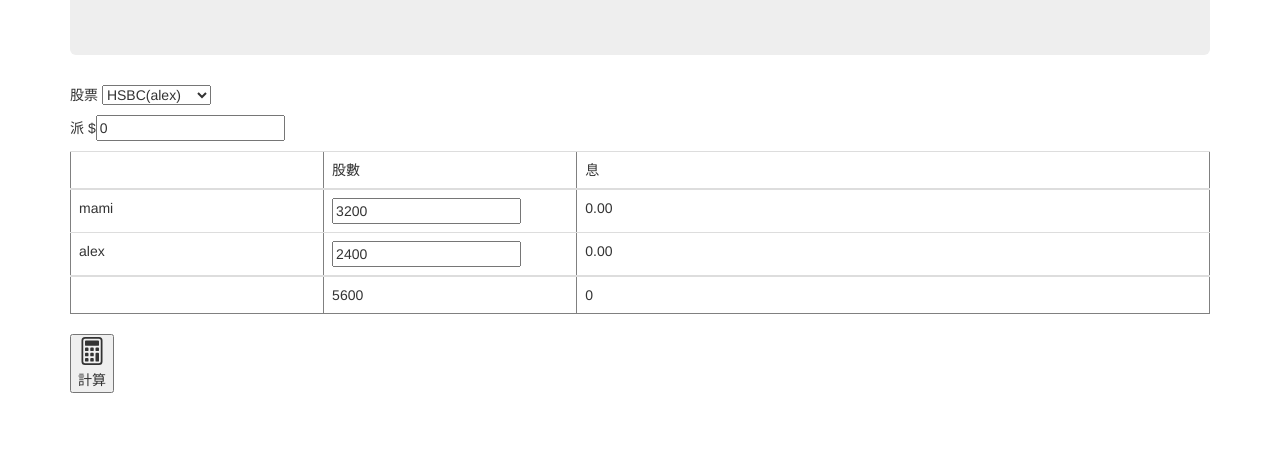
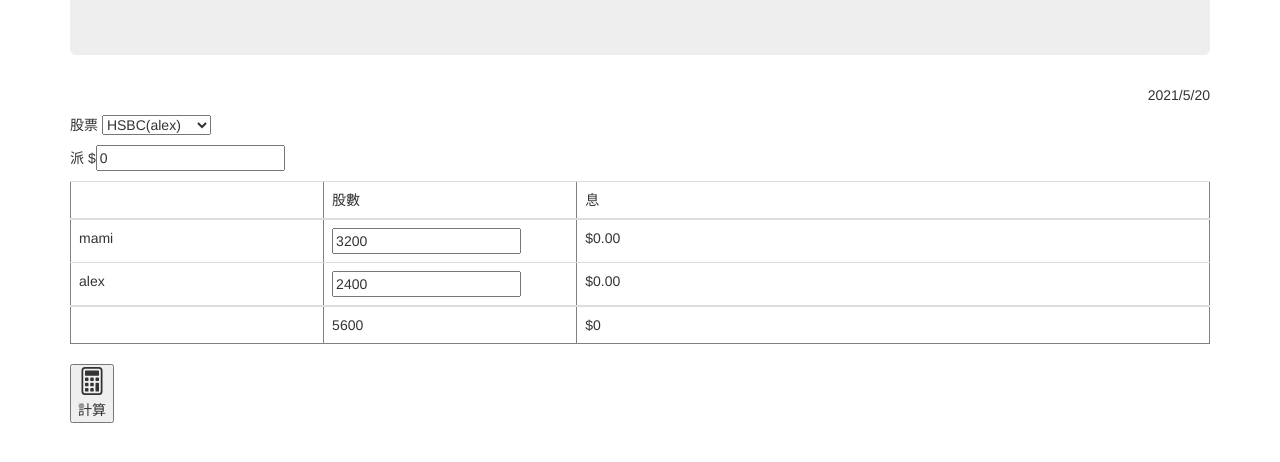
Before and after one commit to al3e19is/DividendStatic, a plain HTML site: page index.html in a window 1280 px wide. Both pictures are taken after a click on the button "計算". Shown: the part 104-566 px from the top of the page. Drawn offline with nearby package versions, Linux system fonts and the light colour scheme.

Commit message:
Add files via upload

```diff
--- a/index.html
+++ b/index.html
@@ -13,6 +13,9 @@
         <div class="jumbotron">
             <h2>派息</h2>
         </div>
+        <p id="todaydate" align="right">
+
+        </p >
         <p>
             <div id="select_stock"> 股票
                 <select class="form-select form-select-lg mb-3" aria-label=".form-select-lg example" name="stock" id="stock" onchange="stockSelected()">
@@ -81,6 +84,9 @@
     }
     function startPage(){
         hideAllDiv();
+        var d = new Date();
+        var strDate = d.getFullYear() + "/" + (d.getMonth()+1) + "/" + d.getDate();
+        $('#todaydate').html(strDate);
         $('#hsbc_alex').show();
 
     }
@@ -110,11 +116,11 @@
        var chung_get = (chungInput/total*dividend)
        var ma_get = (maInput/total*dividend)
 
-       $(alexBox+'_get').text(alex_get.toFixed(2))
-       $(maBox+'_get').text(ma_get.toFixed(2))
-       $(chungBox+'_get').text(chung_get.toFixed(2))
+       $(alexBox+'_get').text('$'+alex_get.toFixed(2))
+       $(maBox+'_get').text('$'+ma_get.toFixed(2))
+       $(chungBox+'_get').text('$'+chung_get.toFixed(2))
        $('#total_div').text(total)
-       $('#total_get').text(alex_get+chung_get+ma_get);
+       $('#total_get').text( '$'+(alex_get+chung_get+ma_get));
     };
 
     function stockSelected() {
```
